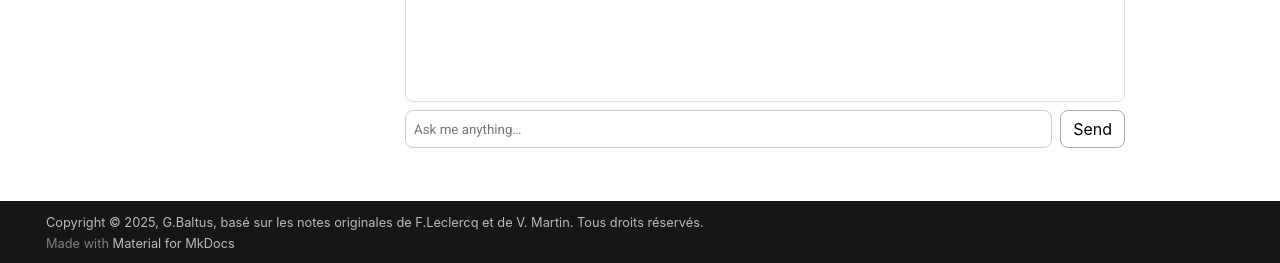
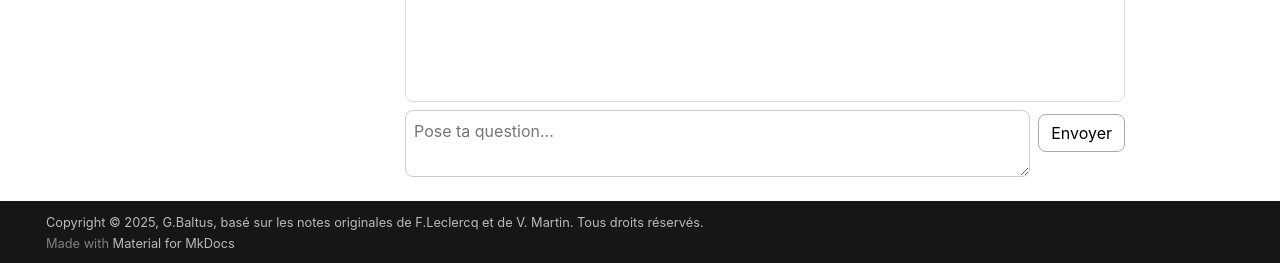
Before and after one commit to gregbaltus/IA_UE09_Technique_web, an MkDocs documentation site: the page built from docs/00_chatbot/index.md, in a window 1280 px wide and 946 px high. Shown: the part 680-943 px from the top of the window. Built offline with MkDocs 1.6.1 and Material for MkDocs 9.7.7, drawn with Linux system fonts in a browser that asks for light colours.

Commit message:
input into textarea

```diff
--- a/docs/chat/widget.css
+++ b/docs/chat/widget.css
@@ -81,6 +81,7 @@
   border-radius: 12px;
   background: #f6f6f6;
   max-width: 80%;
+  white-space: pre-wrap;
   word-wrap: break-word;
 }
 
@@ -93,20 +94,40 @@
   gap: 8px;
   max-width: 720px;
   margin: 0 auto;
+  align-items: flex-start;
 }
 
 #chat-input {
   flex: 1;
+  min-height: 2rem;
+  max-height: 8rem;
+  overflow: auto;
+  resize: vertical;              /* user can resize if they want */
   padding: 8px;
   border-radius: 8px;
   border: 1px solid #ccc;
+  font: inherit;
 }
 
 #chat-form button {
   padding: 8px 12px;
+  height: fit-content;
+  margin-top: 4px;
   border-radius: 8px;
   border: 1px solid #aaa;
   cursor: pointer;
+}
+
+/* Nicer code blocks in replies */
+.msg .bubble pre, .msg .bubble code {
+  background: #f6f8fa;
+  border-radius: 6px;
+  padding: 2px 6px;
+  font-family: ui-monospace, SFMono-Regular, Menlo, Monaco, Consolas, "Liberation Mono", monospace;
+}
+.msg .bubble pre {
+  padding: 10px;
+  overflow: auto;
 }
 
 /* Responsive tweak */
@@ -114,3 +135,15 @@
   .identity-row { flex-direction: column; align-items: stretch; }
   #save-email { width: 100%; }
 }
+
+.msg.thinking .bubble {
+  font-style: italic;
+  opacity: 0.8;
+  animation: pulse 1.4s ease-in-out infinite;
+}
+
+@keyframes pulse {
+  0% { opacity: 0.5; }
+  50% { opacity: 1; }
+  100% { opacity: 0.5; }
+}
--- a/docs/chat/widget.html
+++ b/docs/chat/widget.html
@@ -23,7 +23,10 @@
 
   <!-- Chat input -->
   <form id="chat-form">
-    <input id="chat-input" type="text" placeholder="Ask me anything…" autocomplete="off" />
-    <button type="submit">Send</button>
+    <textarea id="chat-input" rows="2"
+    placeholder="Pose ta question…"
+    autocomplete="off"></textarea>
+  <button type="submit">Envoyer</button>
   </form>
 </div>
+<script src="https://cdn.jsdelivr.net/npm/marked/marked.min.js"></script>
--- a/docs/chat/widget.js
+++ b/docs/chat/widget.js
@@ -16,14 +16,14 @@
     if (!rootEl) return;
 
     // identity elements
-    const emailInput = document.getElementById("student-email");
+    const emailInput   = document.getElementById("student-email");
     const saveEmailBtn = document.getElementById("save-email");
-    const emailStatus = document.getElementById("email-status");
+    const emailStatus  = document.getElementById("email-status");
 
     // chat elements
-    const logEl  = document.getElementById("chat-log");
-    const formEl = document.getElementById("chat-form");
-    const inputEl = document.getElementById("chat-input");
+    const logEl   = document.getElementById("chat-log");
+    const formEl  = document.getElementById("chat-form");
+    const inputEl = document.getElementById("chat-input"); // textarea now
     const sendBtn = formEl?.querySelector("button");
 
     if (!logEl || !formEl || !inputEl || !emailInput || !saveEmailBtn) return;
@@ -33,10 +33,10 @@
     if (saved) {
       emailInput.value = saved;
       emailStatus.textContent = `Saved: ${saved}`;
-      emailInput.classList.add("ok");
+      emailStatus.style.color = "#2e7d32";
     }
 
-    function validEmail(v) { return EMAIL_RE.test((v || "").trim()); }
+    const validEmail = (v) => EMAIL_RE.test((v || "").trim());
 
     saveEmailBtn.addEventListener("click", () => {
       const email = emailInput.value.trim().toLowerCase();
@@ -50,12 +50,37 @@
       emailStatus.style.color = "#2e7d32";
     });
 
+    // Auto-grow the textarea
+    function autoGrow(el) {
+      el.style.height = "auto";
+      el.style.height = Math.min(el.scrollHeight, 400) + "px"; // cap ~10rem
+    }
+    inputEl.addEventListener("input", () => autoGrow(inputEl));
+    autoGrow(inputEl);
+
+    // Enter to send, Shift+Enter for newline
+    inputEl.addEventListener("keydown", (e) => {
+      if (e.key === "Enter" && !e.shiftKey) {
+        e.preventDefault();
+        formEl.requestSubmit();
+      }
+    });
+
     function addMessage(role, text) {
       const wrap = document.createElement("div");
       wrap.className = `msg ${role}`;
       const bubble = document.createElement("div");
       bubble.className = "bubble";
-      bubble.textContent = text;
+
+      if (role === "bot" && window.marked) {
+        // Render Markdown if available
+        window.marked.setOptions({ mangle: false, headerIds: false, breaks: true });
+        bubble.innerHTML = window.marked.parse(text);
+      } else {
+        // Preserve newlines for user/fallback
+        bubble.textContent = text;
+      }
+
       wrap.appendChild(bubble);
       logEl.appendChild(wrap);
       logEl.scrollTop = logEl.scrollHeight;
@@ -70,7 +95,7 @@
       wrap.appendChild(bubble);
       logEl.appendChild(wrap);
       logEl.scrollTop = logEl.scrollHeight;
-      return wrap; // so we can remove it later
+      return wrap; // to remove later
     }
 
     formEl.addEventListener("submit", async (e) => {
@@ -89,11 +114,11 @@
 
       addMessage("user", text);
       inputEl.value = "";
+      autoGrow(inputEl);
       inputEl.focus();
 
       if (sendBtn) sendBtn.disabled = true;
 
-      // 🟡 Show “thinking…” indicator
       const thinkingEl = showThinking();
 
       try {
@@ -113,7 +138,6 @@
 
         const replyText = await resp.text();
 
-        // 🟢 Remove the “thinking…” message
         if (thinkingEl) thinkingEl.remove();
 
         if (!resp.ok) {
@@ -123,7 +147,7 @@
         }
       } catch (err) {
         console.error(err);
-        if (thinkingEl) thinkingEl.remove(); // remove it even on error
+        if (thinkingEl) thinkingEl.remove();
         addMessage("bot", "Network error.");
       } finally {
         if (sendBtn) sendBtn.disabled = false;
```
